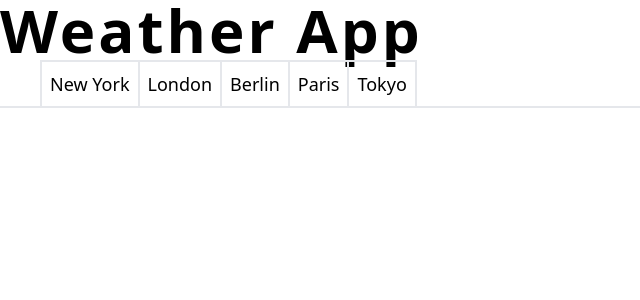
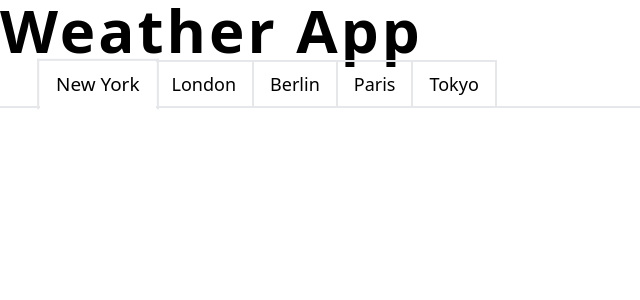
Before and after one commit to amimaro/task-nextjs-tailwindcss-weather-app, a Next.js app: page / in a window 1280 px wide. Shown: the top 300 px of the page, without its empty margins (0-640 px from the left). Built offline with nearby package versions, Linux system fonts and the light colour scheme.

Commit message:
Fix selectedCity

```diff
--- a/features/CitySelector/CitySelector.tsx
+++ b/features/CitySelector/CitySelector.tsx
@@ -14,9 +14,7 @@ export const CitySelector = () => {
     // eslint-disable-next-line react-hooks/exhaustive-deps
   }, []);
 
-  useEffect(() => {
-    setSelectedCity(cities[0]);
-  }, cities);
+  const selectedCityValue = selectedCity || cities[0] || null;
 
   return (
     <div className="flex">
@@ -25,11 +23,11 @@ export const CitySelector = () => {
         {cities.map((city, index) => (
           <div
             key={city.name}
-            className={` text-lg border-t-2 border-r-2 ${
-              selectedCity?.name !== city.name ? "border-b-2" : ""
+            className={`text-lg border-t-2 border-r-2 ${
+              selectedCityValue?.name !== city.name ? "border-b-2" : "scale-105"
             } ${index === 0 ? "border-l-2" : ""}`}
           >
-            <button className="p-2" onClick={() => setSelectedCity(city)}>
+            <button className="py-2 px-4" onClick={() => setSelectedCity(city)}>
               {city.name}
             </button>
           </div>
```
